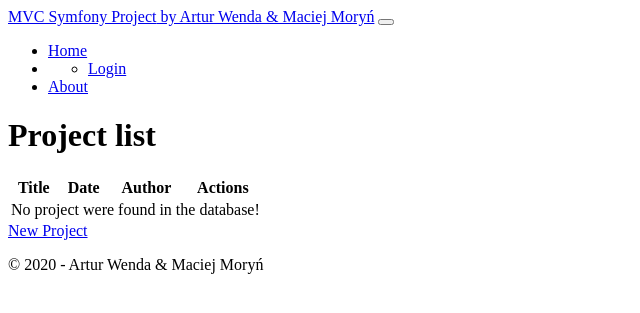
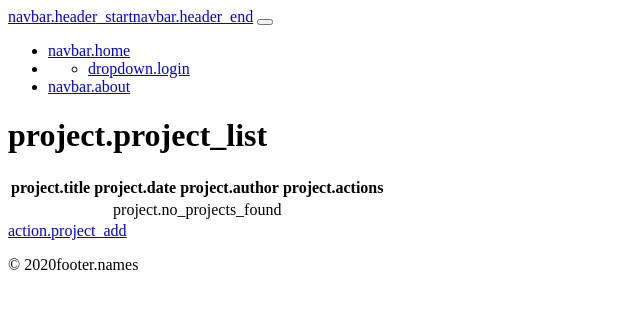
Before and after one commit to ArtWen/PHP-SymfonyProject, a Symfony app: template templates/admin_panel/index.html.twig in a window 1280 px wide. Shown: the top 313 px of the page, without its empty margins (0-640 px from the left). Run offline with Twig, Linux system fonts and the light colour scheme; the template is opened without the code that fills it, so the values that code supplies are empty; some libraries are stand-ins or nearby versions.

Commit message:
added translations

```diff
--- a/templates/admin_panel/form.html.twig
+++ b/templates/admin_panel/form.html.twig
@@ -1,8 +1,8 @@
 {% extends 'base.html.twig' %}
 
-{% block title %}{{ action }} project{% endblock %}
+{% block title %}{{ action }}{{ 'project.project_label'|trans }}{% endblock %}
 
 {% block body %}
-    <h1>{{ action }} project</h1>
+    <h1>{{ action }}{{ 'project.project_label'|trans }}</h1>
     {{ form(form) }}
 {% endblock %}
--- a/templates/admin_panel/index.html.twig
+++ b/templates/admin_panel/index.html.twig
@@ -1,16 +1,16 @@
 {% extends 'base.html.twig' %}
 
-{% block title %}Admin Panel{% endblock %}
+{% block title %}{{ 'admin.admin_label'|trans }}{% endblock %}
 
 {% block main %}
-    <h1>Project list</h1>
+    <h1>{{ 'project.project_list'|trans }}</h1>
     <table class="table table-striped table-middle-aligned">
         <thead>
         <tr>
-            <th scope="col" class="text-center"> Title</th>
-            <th scope="col" class="text-center"><i class="fa fa-calendar" aria-hidden="true"></i> Date</th>
-            <th scope="col" class="text-center"><i class="fa fa-user" aria-hidden="true"></i> Author</th>
-            <th scope="col" class="text-center"><i class="fa fa-cogs" aria-hidden="true"></i> Actions</th>
+            <th scope="col" class="text-center">{{ 'project.title'|trans }}</th>
+            <th scope="col" class="text-center"><i class="fa fa-calendar" aria-hidden="true"></i>{{ 'project.date'|trans }}</th>
+            <th scope="col" class="text-center"><i class="fa fa-user" aria-hidden="true"></i>{{ 'project.author'|trans }}</th>
+            <th scope="col" class="text-center"><i class="fa fa-cogs" aria-hidden="true"></i>{{ 'project.actions'|trans }}</th>
         </tr>
         </thead>
         <tbody>
@@ -22,20 +22,20 @@
                     <td class="text-right">
                         <div class="item-actions">
                             <a href="{{ path('admin_view_project', {id: project.id}) }}" class="btn btn-sm btn-info">
-                                <i class="fa fa-eye" aria-hidden="true"></i> View
+                                <i class="fa fa-eye" aria-hidden="true"></i> {{ 'action.project_view'|trans }}
                             </a>
                             <a href="{{ path('admin_edit_project', {id: project.id}) }}" class="btn btn-sm btn-primary">
-                                <i class="fa fa-edit" aria-hidden="true"></i> Edit
+                                <i class="fa fa-edit" aria-hidden="true"></i> {{ 'action.project_edit'|trans }}
                             </a>
                             <a href="{{ path('admin_delete_project', {id: project.id}) }}" class="btn btn-sm btn-danger">
-                                <i class="fa fa-trash" aria-hidden="true"></i> Delete
+                                <i class="fa fa-trash" aria-hidden="true"></i> {{ 'action.project_delete'|trans }}
                             </a>
                         </div>
                     </td>
                 </tr>
             {% else %}
                 <tr>
-                    <td colspan="4" align="center">No project were found in the database!</td>
+                    <td colspan="4" align="center">{{ 'project.no_projects_found'|trans }}</td>
                 </tr>
         {% endfor %}
         </tbody>
@@ -46,7 +46,7 @@
 
     <div class="section">
         <a href="{{ path('admin_new_project')}}" class="btn btn-lg btn-block btn-success">
-            <i class="fa fa-edit" aria-hidden="true"></i> New Project
+            <i class="fa fa-edit" aria-hidden="true"></i> {{ 'action.project_add'|trans }}
         </a>
     </div>
 
--- a/templates/admin_panel/view.html.twig
+++ b/templates/admin_panel/view.html.twig
@@ -1,6 +1,6 @@
 {% extends 'base.html.twig' %}
 
-{% block title %}Admin Panel - view{% endblock %}
+{% block title %}{{ 'admin.view_label'|trans }}{% endblock %}
 
 {% block main %}
     <h1>{{ project.title }} </h1>
@@ -20,13 +20,13 @@
 
     <div class="section">
         <a href="{{ path('admin_edit_project', {id: project.id}) }}" class="btn btn-lg btn-block btn-success">
-            <i class="fa fa-edit" aria-hidden="true"></i> Edit
+            <i class="fa fa-edit" aria-hidden="true"></i> {{ 'action.project_edit'|trans }}
         </a>
     </div>
 
     <div class="section">
         <a href="{{ path('admin_delete_project', {id: project.id}) }}" class="btn btn-lg btn-block btn-danger">
-            <i class="fa fa-trash" aria-hidden="true"></i> Delete
+            <i class="fa fa-trash" aria-hidden="true"></i> {{ 'action.project_delete'|trans }}
         </a>
     </div>
 
--- a/templates/base.html.twig
+++ b/templates/base.html.twig
@@ -1,16 +1,16 @@
 <!DOCTYPE html>
-<html>
+<html lang="en">
     <head>
         <meta charset="UTF-8">
         <meta name="viewport" content="width=device-width, initial-scale=1"/>
-        <title>{% block title %}Welcome!{% endblock %}</title>
+        <title>{% block title %}{{ 'index.title'|trans }}{% endblock %}</title>
         {% block stylesheets %}
             {{ encore_entry_link_tags('app') }}
         {% endblock %}
     </head>
     <body>
         <nav class="navbar navbar-expand-lg navbar-light bg-light">
-            <a class="navbar-brand" href="{{ path('index') }}">MVC Symfony Project<span class="navbar-authors"> by Artur Wenda & Maciej Moryń</span></a>
+            <a class="navbar-brand" href="{{ path('index') }}">{{ 'navbar.header_start'|trans }}<span class="navbar-authors">{{ 'navbar.header_end'|trans }}</span></a>
             <button class="navbar-toggler" type="button" data-toggle="collapse" data-target="#navbar" aria-controls="navbar" aria-expanded="false" aria-label="Toggle navigation">
                 <span class="navbar-toggler-icon"></span>
             </button>
@@ -18,11 +18,11 @@
             <div class="collapse navbar-collapse" id="navbar">
                 <ul class="navbar-nav ml-auto">
                     <li class="nav-item active">
-                        <a class="nav-link" href="{{ path('index') }}">Home</a>
+                        <a class="nav-link" href="{{ path('index') }}">{{ 'navbar.home'|trans }}</a>
                     </li>
                     {% if is_granted('ROLE_ADMIN') %}
                         <li class="nav-item active">
-                            <a class="nav-link" href="{{ path('admin_panel') }}">Admin Panel</a>
+                            <a class="nav-link" href="{{ path('admin_panel') }}"> {{ 'navbar.admin_panel'|trans }} </a>
                         </li>
                     {% endif %}
                     <li class="dropdown nav-item pointer">
@@ -34,20 +34,20 @@
                             {% if app.user %}
                                 <li>
                                     <a class="dropdown-item" href="{{ path('app_logout') }}">
-                                        <i class="fa fa-sign-out" aria-hidden="true"></i> Logout
+                                        <i class="fa fa-sign-out" aria-hidden="true"></i> {{ 'dropdown.logout'|trans }}
                                     </a>
                                 </li>
                             {% else %}
                                 <li>
                                     <a class="dropdown-item" href="{{ path('app_login') }}">
-                                        <i class="fa fa-sign-in" aria-hidden="true"></i> Login
+                                        <i class="fa fa-sign-in" aria-hidden="true"></i> {{ 'dropdown.login'|trans }}
                                     </a>
                                 </li>
                             {% endif %}
                         </ul>
                     </li>
                     <li class="nav-item">
-                        <a class="nav-link" href="#">About</a>
+                        <a class="nav-link" href="#">{{ 'navbar.about'|trans }}</a>
                     </li>
                 </ul>
             </div>
@@ -71,7 +71,7 @@
                 <div class="container">
                     <div class="row center-row">
                         <div class="col-md-6 text-center">
-                            <p>&copy; {{ 'now'|date('Y') }} - Artur Wenda & Maciej Moryń</p>
+                            <p>© {{ 'now'|date('Y') }}{{ 'footer.names'|trans }}</p>
                         </div>
                     </div>
                 </div>
--- a/templates/projects/index.html.twig
+++ b/templates/projects/index.html.twig
@@ -11,6 +11,6 @@
                 <span><i class="fa fa-calendar"></i> {{ project.date | format_datetime('long', 'medium', '', 'UTC') }}</span>
                 <span><i class="fa fa-user"></i> {{ project.user.username }}</span>
             </p>
-            <p><span class="metadata"><b>Summary:</b> {{ project.summary }}</span></p>
+            <p><span class="metadata"><b>{{ 'project.summary'|trans }}</b> {{ project.summary }}</span></p>
         {% endfor %}
 {% endblock %}
```
Also changed, not shown: templates/security/login.html.twig (+6 -6 lines), 3 other files.
